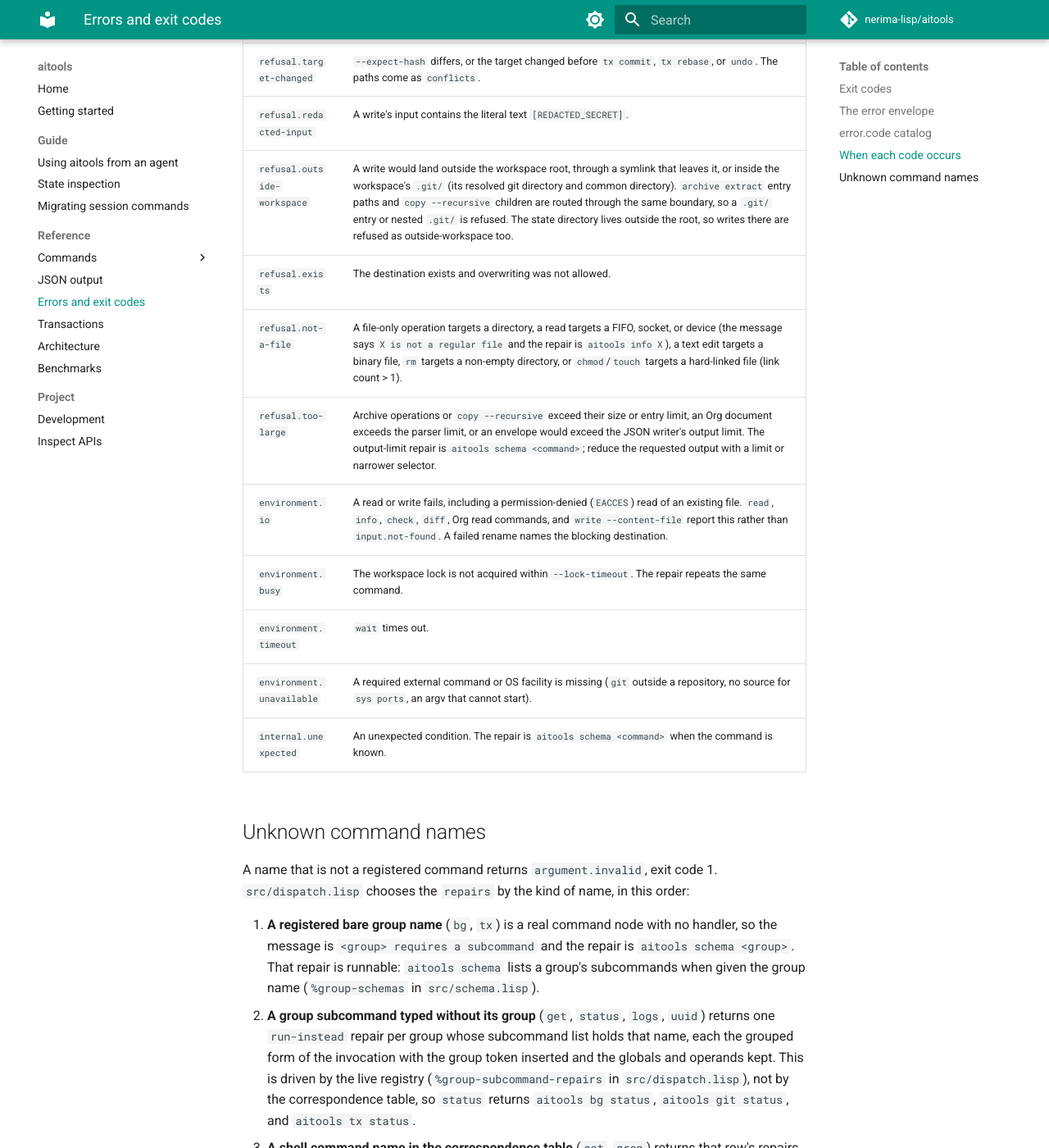
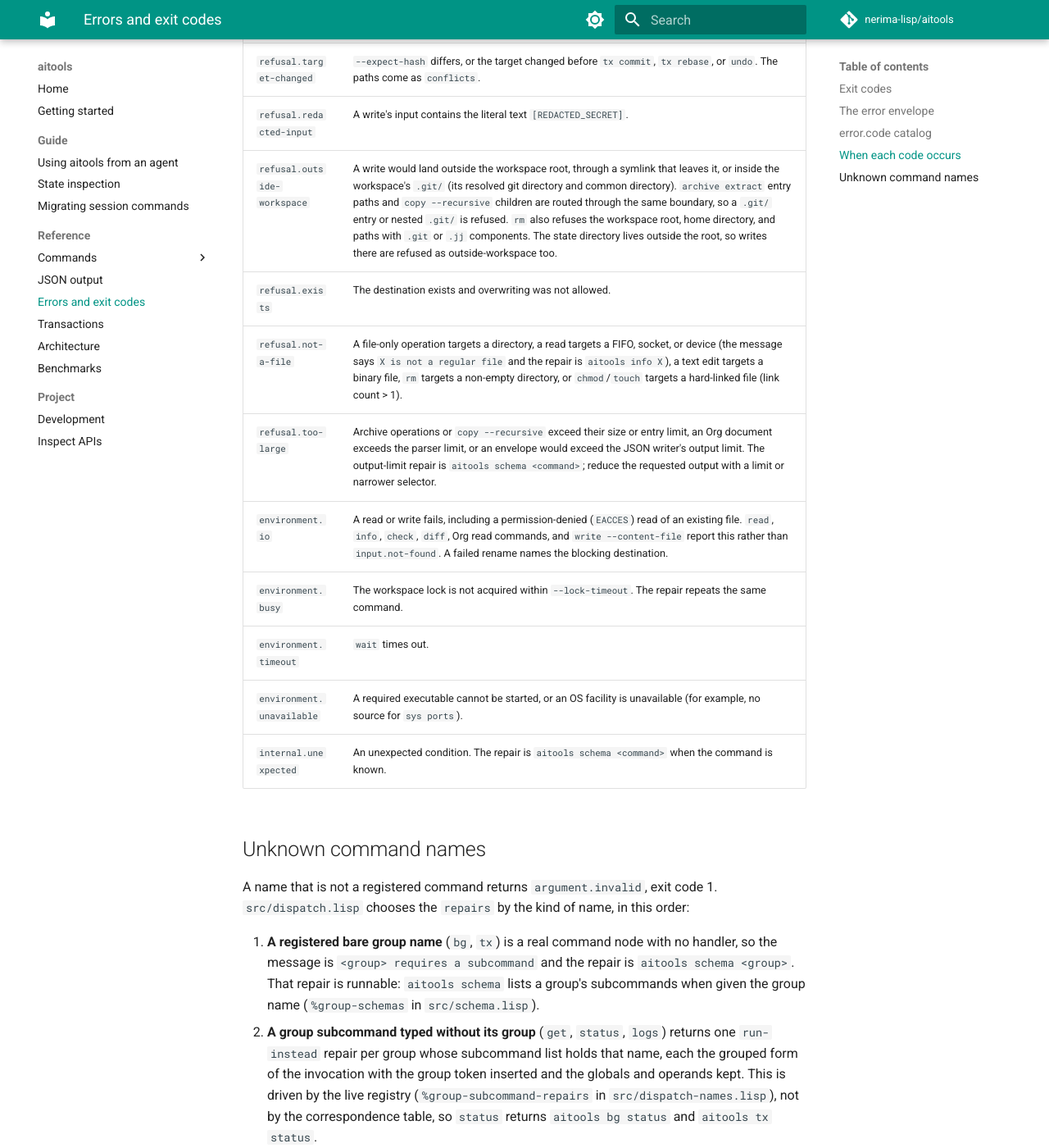
Before and after one commit to nerima-lisp/aitools, an MkDocs documentation site: the page built from docs/src/reference/errors.md, in a window 1280 px wide and 1400 px high, scrolled down 5951 px. Shown: the whole window at 82% size. Built offline with MkDocs 1.6.1 and Material for MkDocs 9.7.7, drawn with Linux system fonts in a browser that asks for light colours; comment, search, counter and statistics services are not loaded; some of the changed text lies outside the part shown.

Commit message:
docs: preserve main updates during doc rebase

```diff
--- a/docs/src/reference/errors.md
+++ b/docs/src/reference/errors.md
@@ -95,14 +95,14 @@ lock, and `internal.unexpected` for an uncaught condition
 | `selection.count-mismatch` | `--expect-count` differs from the actual count. |
 | `refusal.target-changed` | `--expect-hash` differs, or the target changed before `tx commit`, `tx rebase`, or `undo`. The paths come as `conflicts`. |
 | `refusal.redacted-input` | A write's input contains the literal text `[REDACTED_SECRET]`. |
-| `refusal.outside-workspace` | A write would land outside the workspace root, through a symlink that leaves it, or inside the workspace's `.git/` (its resolved git directory and common directory). `archive extract` entry paths and `copy --recursive` children are routed through the same boundary, so a `.git/` entry or nested `.git/` is refused. The state directory lives outside the root, so writes there are refused as outside-workspace too. |
+| `refusal.outside-workspace` | A write would land outside the workspace root, through a symlink that leaves it, or inside the workspace's `.git/` (its resolved git directory and common directory). `archive extract` entry paths and `copy --recursive` children are routed through the same boundary, so a `.git/` entry or nested `.git/` is refused. `rm` also refuses the workspace root, home directory, and paths with `.git` or `.jj` components. The state directory lives outside the root, so writes there are refused as outside-workspace too. |
 | `refusal.exists` | The destination exists and overwriting was not allowed. |
 | `refusal.not-a-file` | A file-only operation targets a directory, a read targets a FIFO, socket, or device (the message says `X is not a regular file` and the repair is `aitools info X`), a text edit targets a binary file, `rm` targets a non-empty directory, or `chmod`/`touch` targets a hard-linked file (link count > 1). |
 | `refusal.too-large` | Archive operations or `copy --recursive` exceed their size or entry limit, an Org document exceeds the parser limit, or an envelope would exceed the JSON writer's output limit. The output-limit repair is `aitools schema <command>`; reduce the requested output with a limit or narrower selector. |
 | `environment.io` | A read or write fails, including a permission-denied (`EACCES`) read of an existing file. `read`, `info`, `check`, `diff`, Org read commands, and `write --content-file` report this rather than `input.not-found`. A failed rename names the blocking destination. |
 | `environment.busy` | The workspace lock is not acquired within `--lock-timeout`. The repair repeats the same command. |
 | `environment.timeout` | `wait` times out. |
-| `environment.unavailable` | A required external command or OS facility is missing (`git` outside a repository, no source for `sys ports`, an argv that cannot start). |
+| `environment.unavailable` | A required executable cannot be started, or an OS facility is unavailable (for example, no source for `sys ports`). |
 | `internal.unexpected` | An unexpected condition. The repair is `aitools schema <command>` when the command is known. |
 
 ## Unknown command names
@@ -116,14 +116,14 @@ this order:
    is `aitools schema <group>`. That repair is runnable: `aitools schema`
    lists a group's subcommands when given the group name (`%group-schemas`
    in `src/schema.lisp`).
-2. **A group subcommand typed without its group** (`get`, `status`, `logs`,
-   `uuid`) returns one `run-instead` repair per group whose subcommand list
+2. **A group subcommand typed without its group** (`get`, `status`, `logs`)
+   returns one `run-instead` repair per group whose subcommand list
    holds that name, each the grouped form of the invocation with the group
    token inserted and the globals and operands kept. This is driven by the
-   live registry (`%group-subcommand-repairs` in `src/dispatch.lisp`), not by
-   the correspondence table, so `status` returns `aitools bg status`,
-   `aitools git status`, and `aitools tx status`.
-3. **A shell command name in the correspondence table** (`cat`, `grep`)
+   live registry (`%group-subcommand-repairs` in `src/dispatch-names.lisp`), not by
+   the correspondence table, so `status` returns `aitools bg status` and
+   `aitools tx status`.
+3. **A correspondence-table name** (`cat`, `grep`, `uuid`)
    returns that row's repairs, drawn from `aitools.data:*correspondence-table*`
    and shown in [Using aitools from an agent](../guide/agents.md#shell-commands-and-their-aitools-replacements).
 4. **Any other name** gets the repair `aitools schema`.
```
Also changed, not shown: docs/src/guide/agents.md (+5 -5 lines).
